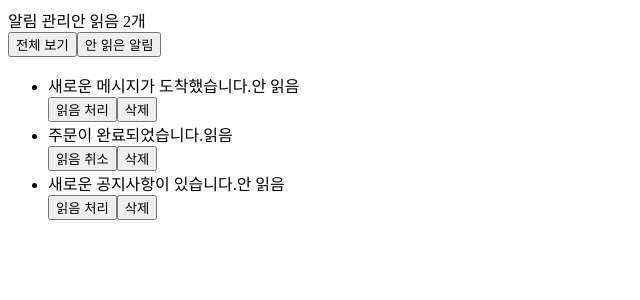
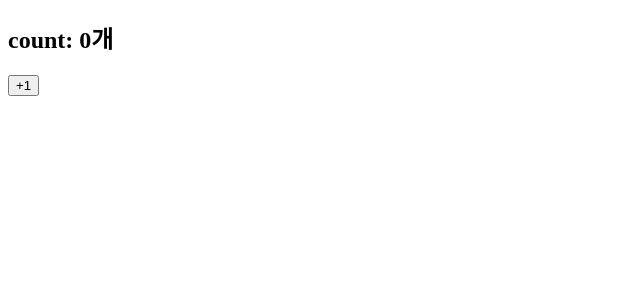
Before and after one commit to wlsdksql12/react-typescript-study, a React (Vite) app: page / in a window 1280 px wide. Shown: the top 300 px of the page, without its empty margins (0-640 px from the left). Built offline with nearby package versions, Linux system fonts and the light colour scheme.

Commit message:
useEffect 복습

```diff
--- /dev/null
+++ b/src/component/practice/TimerReviewPractice.tsx
@@ -0,0 +1,34 @@
+import { useEffect, useRef, useState, type TimeHTMLAttributes } from "react";
+
+export default function TimerReviewPractice() {
+  const [count, setCount] = useState(0);
+  const timer = useRef<number | null>(null);
+
+  useEffect(() => {
+    console.log("useEffect 실행");
+
+    timer.current = setTimeout(() => {
+      timer.current = null;
+      console.log("최종 count:" + count);
+    }, 1000);
+
+    return () => {
+      if (timer.current !== null) {
+        clearTimeout(timer.current);
+        timer.current = null;
+        console.log("useEffect 정리 함수 실행");
+      }
+    };
+  }, [count]);
+
+  return (
+    <>
+      <div>
+        <h2>count: {count}개</h2>
+      </div>
+      <button type="button" onClick={() => setCount((prev) => prev + 1)}>
+        +1
+      </button>
+    </>
+  );
+}
--- a/src/main.tsx
+++ b/src/main.tsx
@@ -3,7 +3,7 @@ import { createRoot } from "react-dom/client";
 import App from "./App.tsx";
 import { BrowserRouter } from "react-router";
 import "./component/practice/TypeGuardPractice.ts";
-import NotificationPractice from "./component/notification/NotificationPractice.tsx";
+import TimerReviewPractice from "./component/practice/TimerReviewPractice";
 
 createRoot(document.getElementById("root")!).render(
   // <StrictMode>
@@ -11,6 +11,6 @@ createRoot(document.getElementById("root")!).render(
   // </StrictMode>,
   <BrowserRouter>
     {/* <App /> */}
-    <NotificationPractice />
+    <TimerReviewPractice />
   </BrowserRouter>,
 );
```
Also changed, not shown: src/component/practice/TypeGuardPractice.ts (+6 -6 lines).
